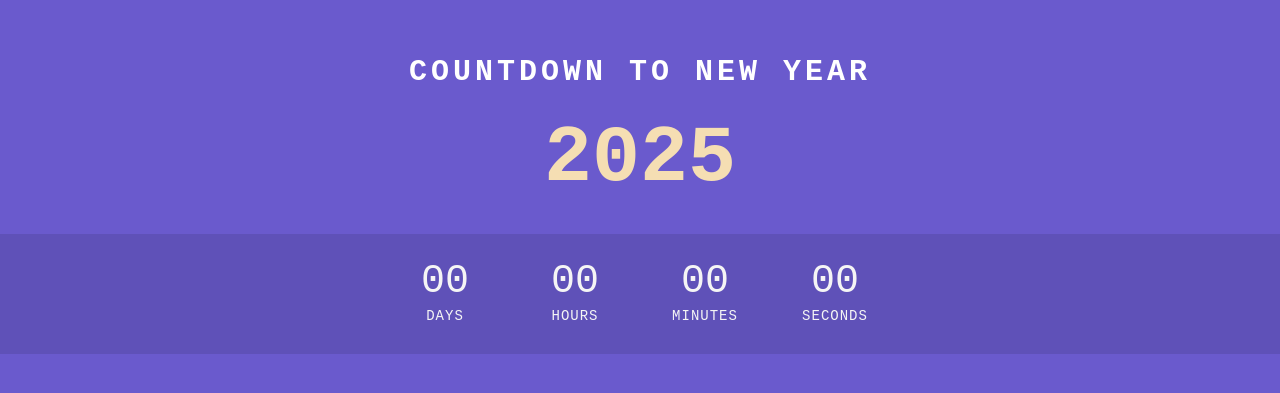
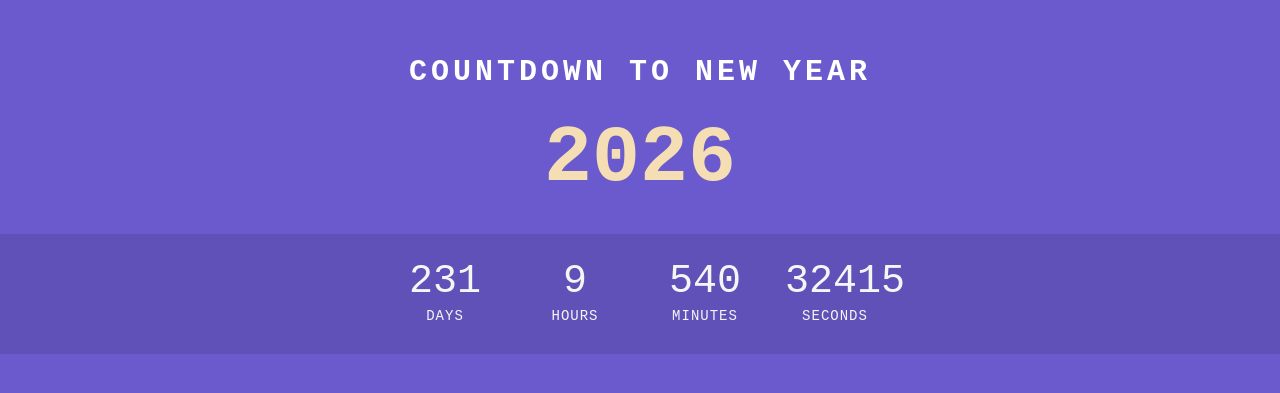
Before and after one commit to mohammadzakariya2025/New_Year_countdown, a plain HTML site: page index.html in a window 1280 px wide. Shown: the part 193-586 px from the top of the page. Drawn offline with Linux system fonts and the light colour scheme.

Commit message:
update index.js

```diff
--- a/index.html
+++ b/index.html
@@ -8,7 +8,7 @@
 </head>
 <body>
     <h2>Countdown to New Year</h2>
-    <div class="year">2025</div>
+    <div class="year">2026</div>
     <div class="countdown">
         <div id="day">00</div>
         <div id="hour">00</div>
--- a/index.js
+++ b/index.js
@@ -0,0 +1,28 @@
+const dayEl = document.getElementById("day")
+const hourEl = document.getElementById("hour")
+const minuteEl = document.getElementById("minute")
+const secondEl = document.getElementById("second")
+
+const newYearTime = new Date("january 1, 2026 00:00:00").getTime()
+
+updateCountdown()
+
+function updateCountdown(){
+    const now = new Date().getTime();
+    const gap = newYearTime - now
+
+    const second = 1000;
+    const minute = second * 60;
+    const hour = minute * 60;
+    const day = hour * 24;
+
+    const d = Math.floor(gap/day)
+    const h = Math.floor((gap % day) / hour);
+    const m = Math.floor((gap % day) / minute);
+    const s = Math.floor((gap % day) / second);
+    dayEl.innerText = d;
+    hourEl.innerText = h;
+    minuteEl.innerText = m;
+    secondEl.innerText = s;
+    setTimeout(updateCountdown, 1000)
+}
```
